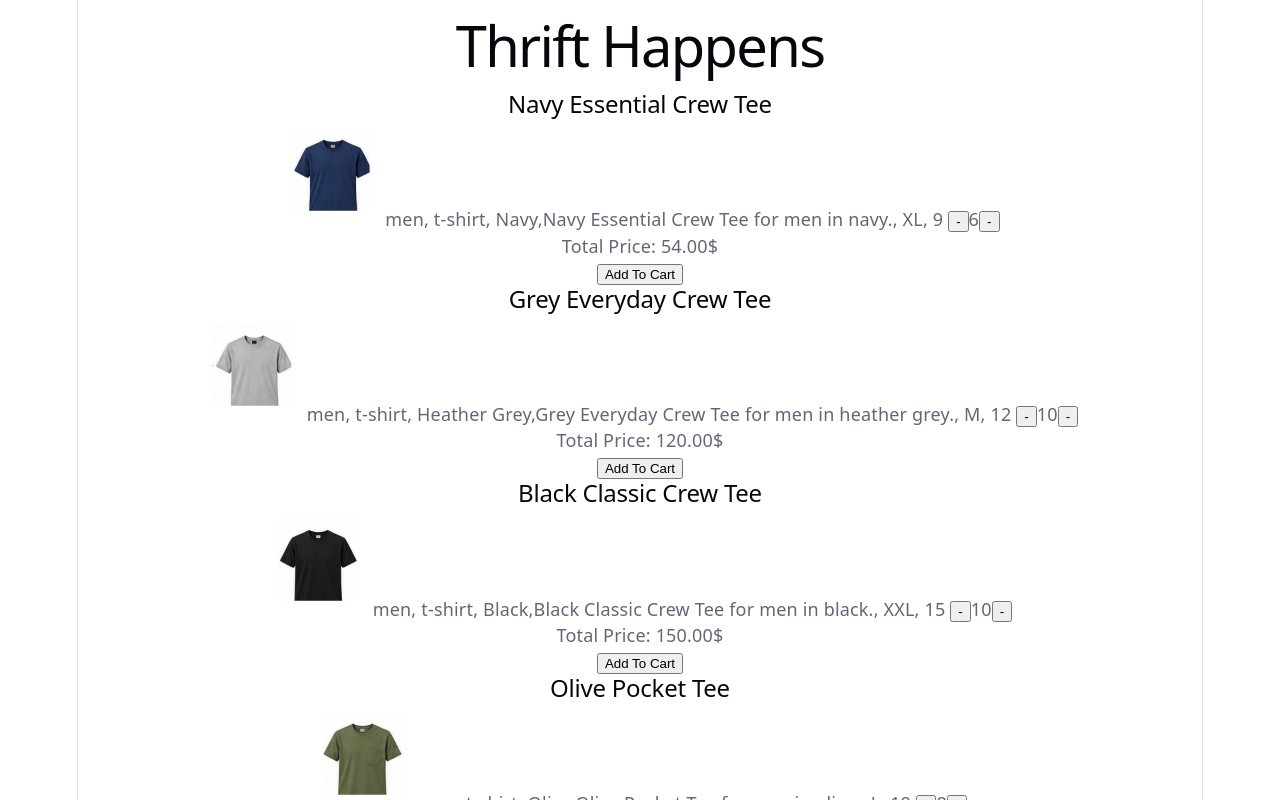
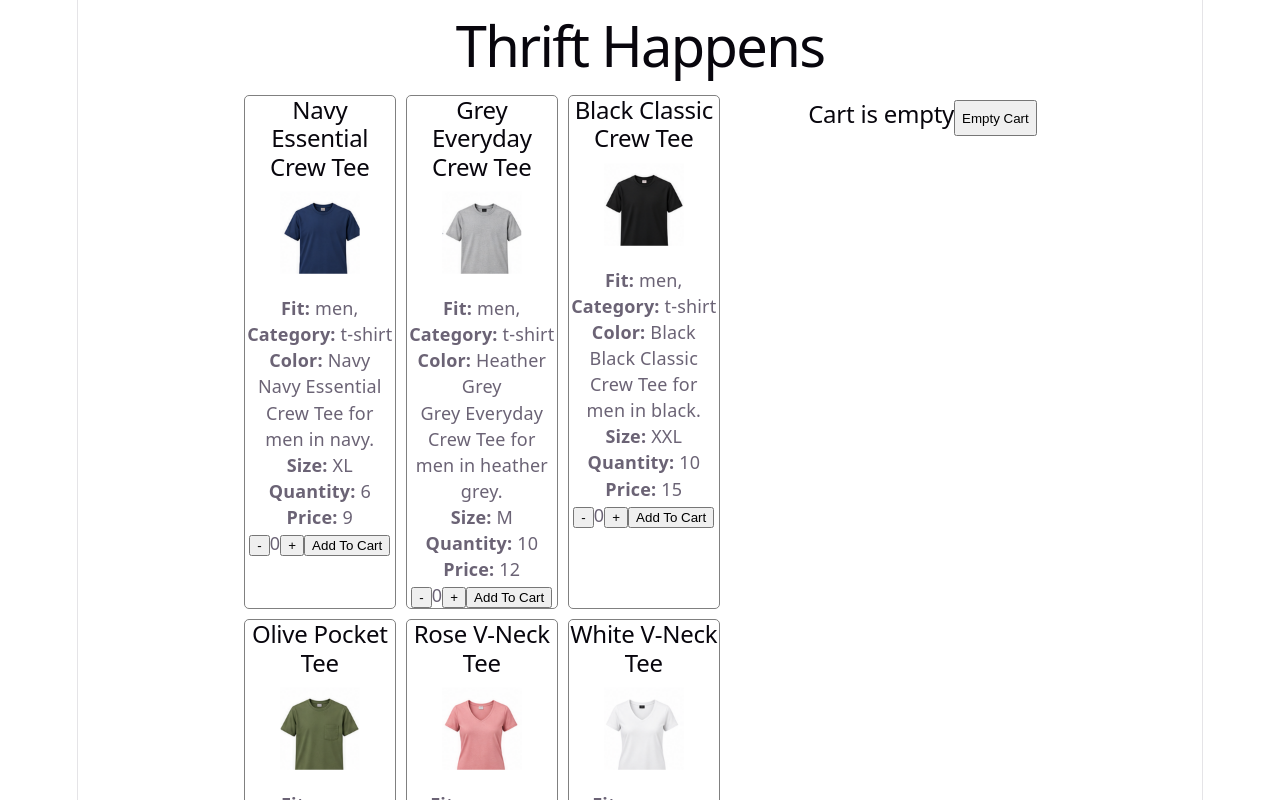
Before and after one commit to JacobyMartin/Assignment1, a React (Vite) app: page / in a window 1280 px wide. Shown: the top 800 px of the page. Built offline with nearby package versions, Linux system fonts and the light colour scheme.

Commit message:
fourth commit - functional, need to fix checkout buttons logic, ensure states are working properly

```diff
--- a/src/App.css
+++ b/src/App.css
@@ -167,7 +167,7 @@
 
   &::before,
   &::after {
-    content: '';
+    content: "";
     position: absolute;
     top: -4.5px;
     border: 5px solid transparent;
@@ -182,3 +182,34 @@
     border-right-color: var(--border);
   }
 }
+.ThriftHappens {
+  display: grid;
+  grid-template-columns: 2fr 1fr;
+  gap: 25px;
+  width: 80%;
+  margin: auto;
+  align-items: start;
+}
+.ItemContainer {
+  display: flex;
+  flex-wrap: wrap;
+  justify-content: center;
+}
+.ItemCard {
+  width: 150px;
+  border: 1px solid grey;
+  border-radius: 5px;
+  margin: 5px;
+}
+.CheckoutContainer {
+  width: 90%;
+  margin: 10px;
+  display: flex;
+  flex-wrap: wrap;
+}
+.CheckoutCard {
+  width: 50%;
+  border: green solid;
+  border-radius: 5px;
+  margin: 5px;
+}
--- a/src/Components/CheckoutCard.tsx
+++ b/src/Components/CheckoutCard.tsx
@@ -2,6 +2,7 @@ import type { CartItem } from "./ThriftHappens";
 
 export default function CheckoutCard({
   name,
+  image,
   price,
   quantity,
   total,
@@ -9,6 +10,7 @@ export default function CheckoutCard({
   return (
     <div className="CheckoutCard">
       <h2>{name}</h2>
+      <img src={image} alt="" width="50"></img>
       <p>Quantity: {quantity} </p>
       <p>price: {price.toFixed(2)}$</p>
       <p>total: {total.toFixed(2)}$</p>
--- a/src/Components/CheckoutContainer.tsx
+++ b/src/Components/CheckoutContainer.tsx
@@ -18,6 +18,7 @@ export default function CheckoutContainer({
           ? `Cart total: ${cartData.reduce((acc, item) => acc + item.total, 0).toFixed(2)}$`
           : "Cart is empty"}
       </h2>
+      <button>Empty Cart</button>
     </div>
   );
 }
--- a/src/Components/ItemCard.tsx
+++ b/src/Components/ItemCard.tsx
@@ -6,7 +6,6 @@ interface ProductCardProps extends ClothingProduct {
   handleQuantityAdjust: (delta: number) => void;
   handleAddToCart: (cartItem: CartItem) => void;
 }
-
 export default function ItemCard({
   name,
   image,
@@ -18,22 +17,34 @@ export default function ItemCard({
     <div className="ItemCard">
       <h2> {name} </h2>
       <img src={image} alt="" height="100px" />
-      <span>
-        {" "}
-        {productInfo.fit}, {productInfo.category}, {productInfo.color},
-        {productInfo.description}, {productInfo.size}, {productInfo.price}
-      </span>{" "}
+      <p>
+        <strong>Fit:</strong> {productInfo.fit},
+      </p>
+      <p>
+        <strong>Category:</strong> {productInfo.category}
+      </p>
+      <p>
+        <strong>Color:</strong> {productInfo.color}
+      </p>
+      <p> {productInfo.description}</p>
+      <p>
+        <strong>Size:</strong> {productInfo.size}
+      </p>
+      <p>
+        <strong>Quantity:</strong> {productInfo.remQuantity}
+      </p>
+      <p>
+        <strong>Price:</strong> {productInfo.price}
+      </p>
       <button onClick={() => handleQuantityAdjust(-1)}>{" - "}</button>
       <span>{productInfo.quantity}</span>
-      <button onClick={() => handleQuantityAdjust(+1)}>{" - "}</button>
-      <p>
-        Total Price: {(productInfo.quantity * productInfo.price).toFixed(2)}$
-      </p>
+      <button onClick={() => handleQuantityAdjust(+1)}>{" + "}</button>
       <button
         onClick={() =>
           handleAddToCart({
             id: crypto.randomUUID(),
             name,
+            image: productInfo.image,
             price: productInfo.price,
             quantity: productInfo.quantity,
             total: productInfo.quantity * productInfo.price,
--- a/src/Components/ItemsContainer.tsx
+++ b/src/Components/ItemsContainer.tsx
@@ -19,7 +19,7 @@ export default function ProductContainer({
   handleAddToCart,
 }: ProductContainerProps) {
   return (
-    <div className="ProductContainer">
+    <div className="ItemContainer">
       {data.map((clothes) => {
         const info = productInfo.find((info) => info.id === clothes.id);
         if (!info) return null;
--- a/src/Components/ThriftHappens.tsx
+++ b/src/Components/ThriftHappens.tsx
@@ -19,6 +19,7 @@ interface ClothingData {
 export interface ProductInfo {
   // Links state entry to clothing catalog independently of array order
   id: number;
+  image: string;
   name: string;
   fit: Fit;
   category: ClothingCategory;
@@ -27,12 +28,15 @@ export interface ProductInfo {
   size: ClothingSize;
   //selected quantity
   quantity: number;
+  //remaining quantity
+  remQuantity: number;
   price: number;
 }
 //Used when Add To Cart is clicked. Captures what is in the Cart
 export interface CartItem {
   // A new UUID identifies each cart entry
   id: string;
+  image: string;
   name: string;
   quantity: number;
   price: number;
@@ -43,12 +47,14 @@ export default function ThriftHappens({ data }: ClothingData) {
     data.map((data) => ({
       id: data.id,
       name: data.name,
+      image: data.image,
       fit: data.fit,
       category: data.category,
       color: data.color,
       description: data.description,
       size: data.size,
-      quantity: data.quantity,
+      quantity: data.itemQuantity,
+      remQuantity: data.quantity,
       price: data.price,
     })),
   );
@@ -74,9 +80,9 @@ export default function ThriftHappens({ data }: ClothingData) {
       return [...prevCart, { ...cartItem }];
     });
   }
-
+  //sends info to ItemContainer and CheckoutContainer, div ThriftHappens to adjust layout of page.
   return (
-    <div>
+    <div className="ThriftHappens">
       <ItemsContainer
         data={data}
         productInfo={productInfo}
```
